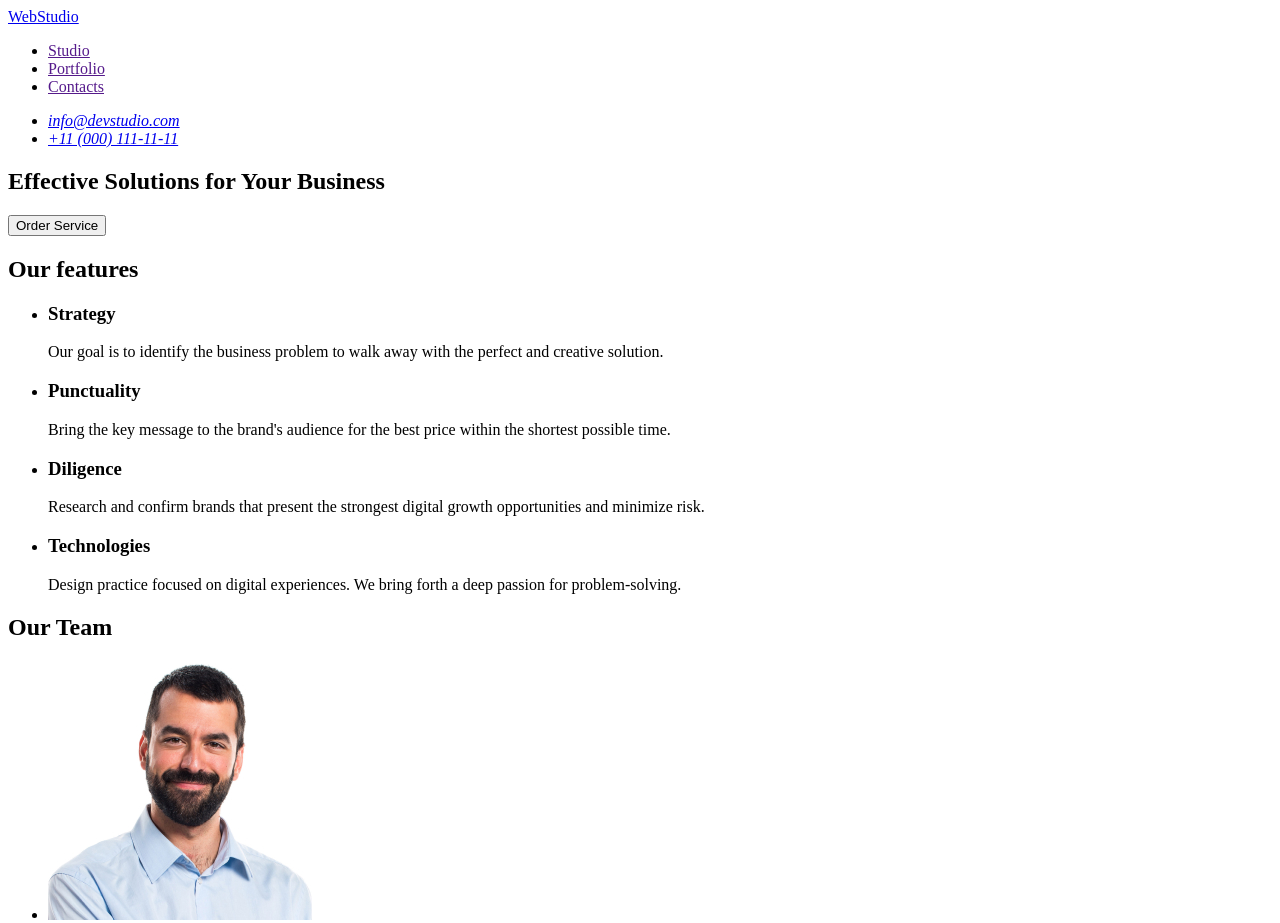
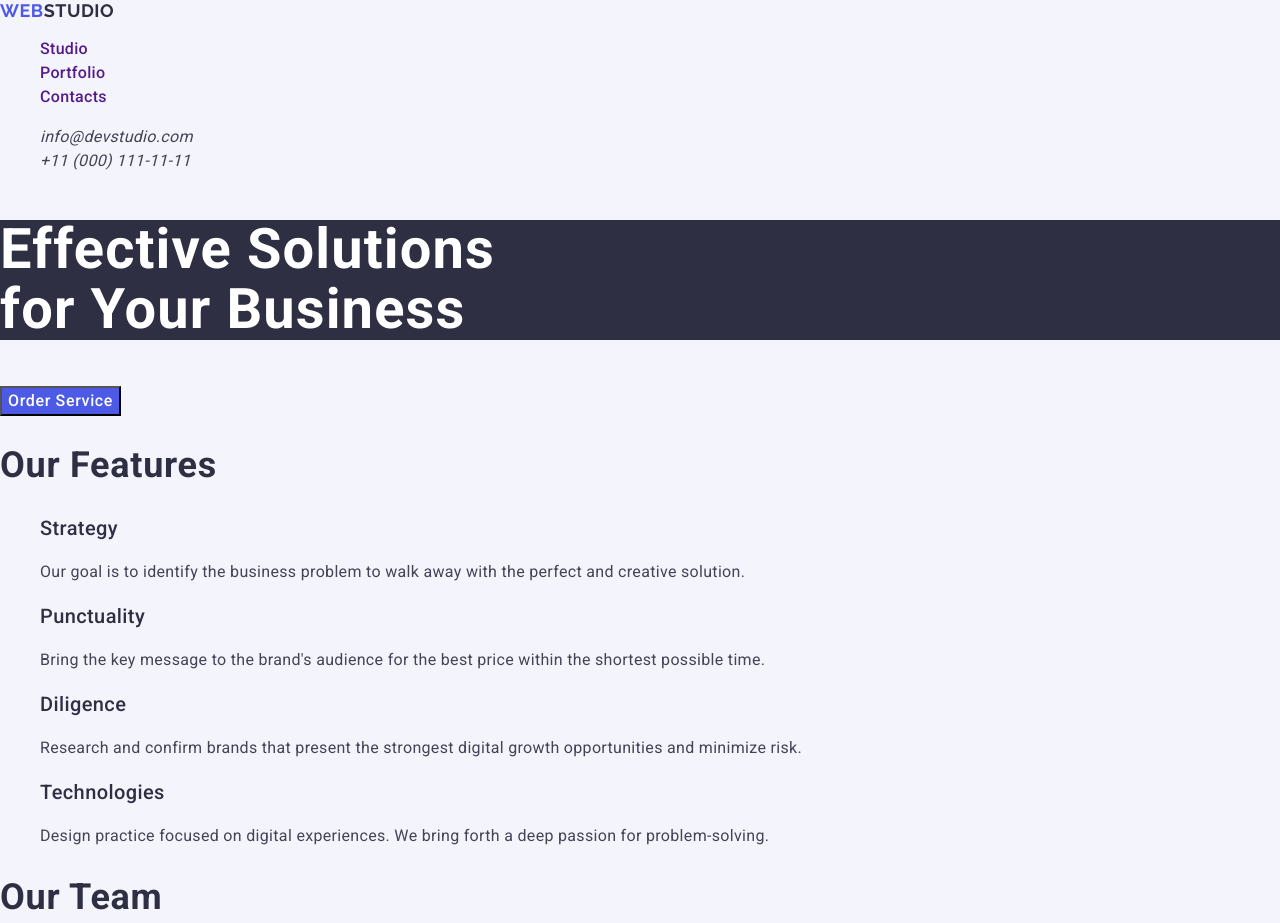
Before and after one commit to HalynkaSavchenko/goit-markup-hw-02, a plain HTML site: page index.html in a window 1280 px wide. Shown: the top 923 px of the page. Drawn offline with nearby package versions, Linux system fonts and the light colour scheme.

Commit message:
change index
change index, added styles

```diff
--- /dev/null
+++ b/css/styles.css
@@ -0,0 +1,113 @@
+body {
+    font-family: "Roboto", sans-serif;
+    color: #434455;
+    background-color: #F4F4FD;
+}
+a {
+    text-decoration: none;
+}
+ul {
+    list-style-type: none;
+}
+h1, h2, h3 {
+    font-family: "Roboto", sans-serif;
+}
+.first-logo-word {
+    color: #4D5AE5;
+font-size: 18px;
+font-family: Raleway;
+font-weight: 700;
+text-transform: uppercase;
+line-height: 1.17;
+letter-spacing: 0.54px;
+word-wrap: break-word;
+}
+.second-logo-word {
+    color: #2E2F42;
+font-size: 18px;
+font-family: Raleway;
+font-weight: 700;
+text-transform: uppercase;
+line-height: 1.17;
+letter-spacing: 0.54px;
+word-wrap: break-word;
+}
+.menu-nav {
+    color: #2E2F42;
+font-size: 16px;
+font-weight: 500;
+line-height: 1.5;
+letter-spacing: 0.32px;
+word-wrap: break-word;
+}
+.menu-nav:hover, .menu-nav:focus, .list-contact:active {
+    color: #404BBF;
+}
+.list-contact {
+    color: #434455;
+font-size: 16px;
+font-weight: 400;
+line-height: 1.5;
+letter-spacing: 0.32px;
+word-wrap: break-word;
+}
+.list-contact:hover, .list-contact:focus {
+    color: #404BBF;
+}
+.page-title {
+    color: white;
+    background-color: #2E2F42;
+font-size: 56px;
+font-weight: 700;
+line-height: 1.07;
+letter-spacing: 1.12px;
+word-wrap: break-word;
+}
+.button-text {
+    color: white;
+    background: #4D5AE5;
+font-size: 16px;
+font-weight: 500;
+line-height: 1.5;
+letter-spacing: 0.64px;
+word-wrap: break-word;
+}
+button {
+    cursor: pointer;
+}
+.button-text:hover, .button-text:focus {
+    background: #404BBF;
+}
+.section-title {
+    color: #2E2F42;
+font-size: 36px;
+font-weight: 700;
+text-transform: capitalize;
+line-height: 1.11;
+letter-spacing: 0.72px;
+word-wrap: break-word;
+}
+.list-titles {
+    color: #2E2F42;
+font-size: 20px;
+font-weight: 500;
+line-height: 1.2;
+letter-spacing: 0.40px;
+word-wrap: break-word;
+}
+.page-text {
+    color: #434455;
+font-size: 16px;
+line-height: 1.5;
+letter-spacing: 0.32px;
+word-wrap: break-word;
+}
+.footer-text {
+    color: #F4F4FD;
+    background-color: #2E2F42;
+font-size: 16px;
+font-weight: 400;
+line-height: 1.5;
+letter-spacing: 0.32px;
+word-wrap: break-word;
+}
--- a/index.html
+++ b/index.html
@@ -4,12 +4,15 @@
     <meta charset="UTF-8" />
     <meta name="viewport" content="width=device-width, initial-scale=1.0" />
     <title>Document</title>
+    <link rel="stylesheet" href="https://cdnjs.cloudflare.com/ajax/libs/modern-normalize/2.0.0/modern-normalize.css">
+    <link href="https://fonts.googleapis.com/css2?family=Raleway:wght@700&family=Roboto:wght@400;500;700&family=Young+Serif&display=swap" rel="stylesheet">
+    <link rel="stylesheet" href="./css/styles.css">
   </head>
   <body>
     <header>
       <nav>
-        <a href="./index.html">WebStudio</a>
-        <ul>
+        <a href="./index.html"><span class="first-logo-word">Web</span><span class="second-logo-word">Studio</span></a>
+        <ul class="menu-nav">
           <li>
             <a href="">Studio</a>
           </li>
@@ -24,70 +27,105 @@
       <address>
         <ul>
           <li>
-            <a href="mailto:info@devstudio.com">info@devstudio.com</a>
+            <a href="mailto:info@devstudio.com"><span class="list-contact">info@devstudio.com</span></a>
           </li>
           <li>
-            <a href="tel:+110001111111">+11 (000) 111-11-11</a>
+            <a href="tel:+110001111111"><span class="list-contact">+11 (000) 111-11-11</span></a>
           </li>
         </ul>
       </address>
     </header>
     <main>
       <section>
-        <h1>Effective Solutions for Your Business</h1>
-        <button type="button">Order Service</button>
+        <h1 class="page-title">Effective Solutions<br/> for Your Business</h1>
+        <button type="button" class="button-text">Order Service</button>
       </section>
       <section>
-        <h2>Our features</h2>
+        <h2 class="section-title">Our features</h2>
         <ul>
           <li>
-            <h3>Strategy</h3>
-            <p>Our goal is to identify the business
+            <h3 class="list-titles">Strategy</h3>
+            <p class="page-text">Our goal is to identify the business
               problem to walk away with the perfect and creative solution. </p>
           </li>
           <li>
-            <h3>Punctuality</h3>
-            <p>Bring the key message to the brand's audience for the best price within the shortest possible time.</p>
+            <h3 class="list-titles">Punctuality</h3>
+            <p class="page-text">Bring the key message to the brand's audience for the best price within the shortest possible time.</p>
           </li>
           <li>
-            <h3>Diligence</h3>
-            <p>Research and confirm brands that present the strongest digital growth opportunities and minimize risk.</p>
+            <h3 class="list-titles">Diligence</h3>
+            <p class="page-text">Research and confirm brands that present the strongest digital growth opportunities and minimize risk.</p>
           </li>
           <li>
-          <h3>Technologies</h3>
-          <p>Design practice focused on digital experiences. We bring forth a deep passion for problem-solving.</p>
+          <h3 class="list-titles">Technologies</h3>
+          <p class="page-text">Design practice focused on digital experiences. We bring forth a deep passion for problem-solving.</p>
           </li>
         </ul>
       </section>
       <section>
-        <h2>Our Team</h2>
+        <h2 class="section-title">Our Team</h2>
         <ul>
           <li>
             <img src="./images/1.jpg" alt=" Photo Product Designer" width="264" height="260"/>
-            <h3>Mark Guerrero</h3>
-            <p>Product Designer</p>
+            <h3 class="list-titles">Mark Guerrero</h3>
+            <p class="page-text">Product Designer</p>
           </li>
           <li>
             <img src="./images/2.jpg" alt="Photo Frontend Developer" width="264" height="260"/>
-            <h3>Tom Ford</h3>
-            <p>Frontend Developer</p>
+            <h3 class="list-titles">Tom Ford</h3>
+            <p class="page-text">Frontend Developer</p>
           </li>
           <li>
             <img src="./images/3.jpg" alt="Photo Marketing" width="264" height="260"/>
-            <h3>Camila Garcia</h3>
-            <p>Marketing</p>
+            <h3 class="list-titles">Camila Garcia</h3>
+            <p class="page-text">Marketing</p>
           </li>
           <li>
             <img src="./images/4.jpg" alt="Photo UI Designer" width="264" height="260"/>
-            <h3>Daniel Wilson</h3>
-            <p>UI Designer</p>
+            <h3 class="list-titles">Daniel Wilson</h3>
+            <p class="page-text">UI Designer</p>
+          </li>
+        </ul>
+      </section>
+      <section>
+        <h2 class="section-title">Our Portfolio</h2>
+        <ul>
+          <li>
+            <img src="./images/banking-app.jpg" alt="screenshots of the application functionality" width="360" height="300"/>
+            <h3 class="list-titles">Banking App</h3>
+            <p class="page-text">App</p>
+          </li>
+          <li>
+            <img src="./images/cashless-payment.jpg" alt="Photo Cashless Payment" width="360" height="300"/>
+            <h3 class="list-titles">Cashless Payment</h3>
+            <p class="page-text">Marketing</p>
+          </li>
+          <li>
+            <img src="./images/meditation-app.jpg" alt="photo of laptop and phone with applications" width="360" height="300"/>
+            <h3 class="list-titles">Meditation App</h3>
+            <p class="page-text">App</p>
+          </li>
+          <li>
+            <img src="./images/taxi-service.jpg" alt="photo of the driver's seat of the car" width="360" height="300"/>
+            <h3 class="list-titles">Taxi Service</h3>
+            <p class="page-text">Marketing</p>
+          </li>
+          <li>
+            <img src="./images/screen-illustrations.jpg" alt="photo of phone screen" width="360" height="300"/>
+            <h3 class="list-titles">Screen Illustrations</h3>
+            <p class="page-text">Design</p>
+          </li>
+          <li>
+            <img src="./images/online-courses.jpg" alt="photo of a girl with a phone" width="360" height="300"/>
+            <h3 class="list-titles">Online Courses</h3>
+            <p class="page-text">Marketing</p>
           </li>
         </ul>
       </section>
     </main>
     <footer>
-      <a href="./index.html">WebStudio</a>
-      <p>Increase the flow of customers and sales for your business with digital marketing & growth solutions.</p>
+      <a href="./index.html"><span class="first-logo-word">Web</span><span class="second-logo-word">Studio</span></a>
+      <p class="footer-text">Increase the flow of customers and sales for your business with digital marketing & growth solutions.</p>
     </footer>
   </body>
 </html>
```
Also changed, not shown: images/banking-app.jpg (added), images/cashless-payment.jpg (added), images/meditation-app.jpg (added), images/online-courses.jpg (added), images/screen-illustrations.jpg (added), images/taxi-service.jpg (added).
